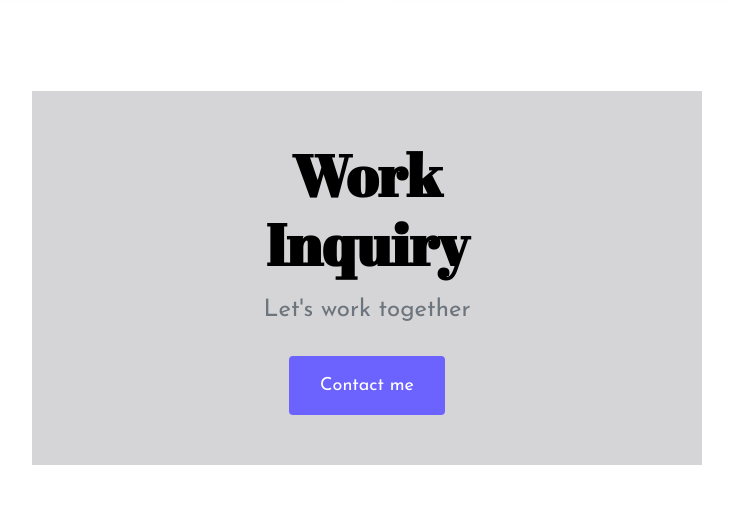
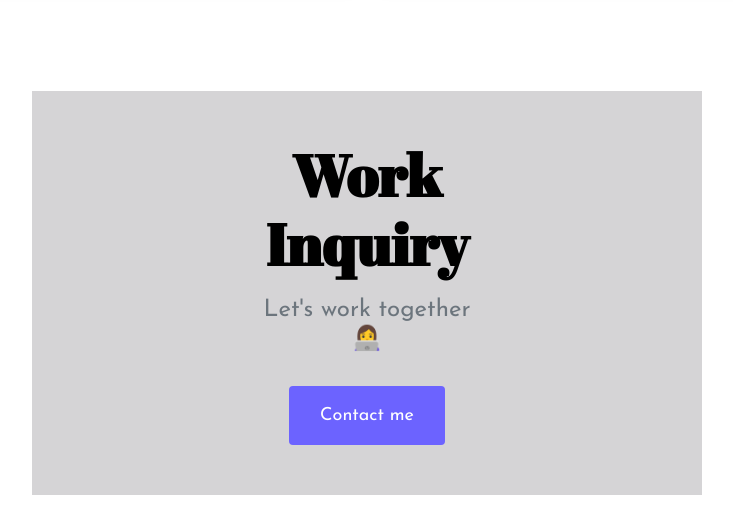
Before and after one commit to amandablank/SC-next-portfolio-v3, a website: page about.html in a window 1280 px wide. Shown: the part 1369-1879 px from the top of the page, without its empty margins (273-1006 px from the left). Drawn offline with nearby package versions, Linux system fonts and the light colour scheme.

Commit message:
Added emoji

```diff
--- a/about.html
+++ b/about.html
@@ -151,7 +151,7 @@
         <div class="contact-box justify-content-center mb-5 d-none d-md-flex">
           <div class="text-center">
             <h4>Work Inquiry</h4>
-            <p class="text-muted">Let's work together</p>
+            <p class="text-muted">Let's work together 👩‍💻</p>
             <a href="contact.html" class="btn btn-branding mt-3">
               Contact me
             </a>
```
Also changed, not shown: index.html (+1 -1 lines), work.html (+1 -1 lines).
